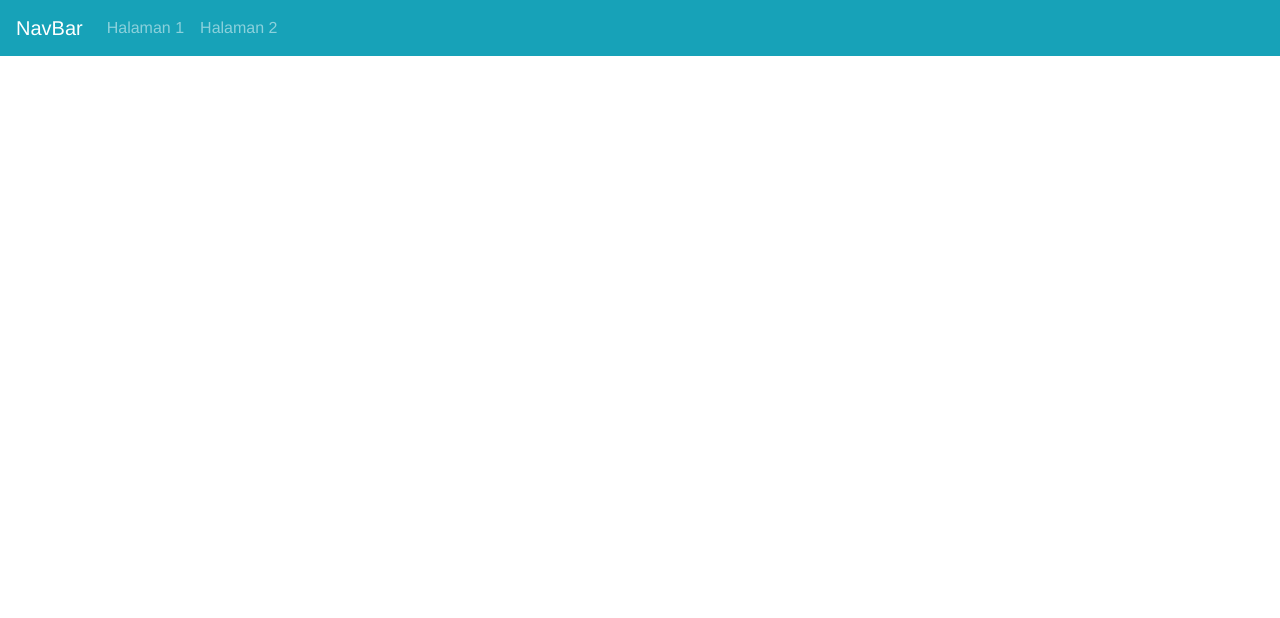
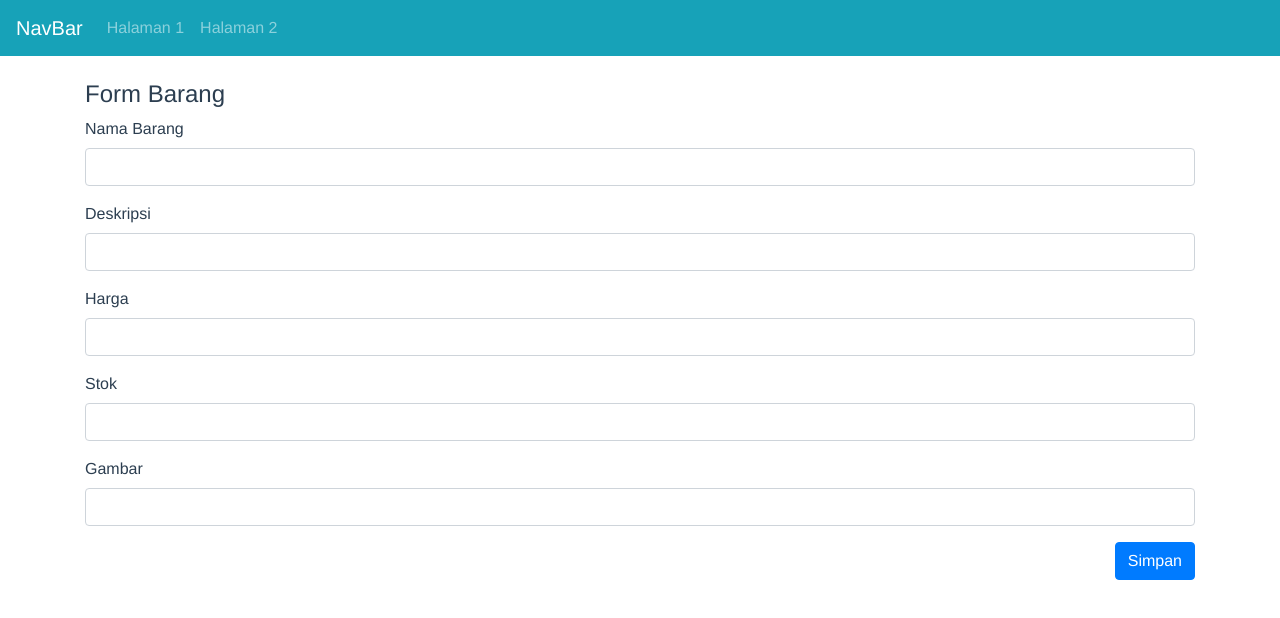
Before and after one commit to radityaWahyu/vue_latihan_lks, a Vue app: page /barang/add in a window 1280 px wide. Shown: the top 618 px of the page. Built offline with nearby package versions, Linux system fonts and the light colour scheme.

Commit message:
axios_post
penambahan penggunaan axios post dan menggunakan router push

```diff
--- a/src/router.js
+++ b/src/router.js
@@ -16,6 +16,11 @@ export default new Router({
       path: "/hal2",
       name: "halamanDua",
       component: () =>import("./views/HalamanDua.vue")
+    },
+    {
+      path: "/barang/add",
+      name: "addBarang",
+      component: () => import("./views/ItemForm.vue")
     }
   ]
 });
--- a/src/views/HalamanSatu.vue
+++ b/src/views/HalamanSatu.vue
@@ -1,6 +1,7 @@
 <template>
   <b-container>
     <h3>Ini halaman 1</h3>
+    <b-button variant="primary" class="mb-4" :to="{ name:'addBarang' }">Tambah Data</b-button>
     <b-table
       striped
       hover
--- /dev/null
+++ b/src/views/ItemForm.vue
@@ -0,0 +1,93 @@
+<template>
+  <b-container class="text-left pt-4">
+    <h4 class="">Form Barang</h4>
+    <b-form >
+      <b-form-group
+        label="Nama Barang"
+      >
+        <b-form-input
+          v-model="name"
+          type="text"
+        ></b-form-input>
+      </b-form-group>
+      <b-form-group
+        label="Deskripsi"
+      >
+        <b-form-input
+          v-model="description"
+          type="text"
+        ></b-form-input>
+      </b-form-group>
+      <b-form-group
+        label="Harga"
+      >
+        <b-form-input
+          v-model="price"
+          type="text"
+        ></b-form-input>
+      </b-form-group>
+      <b-form-group
+        label="Stok"
+      >
+        <b-form-input
+          v-model="stock"
+          type="text"
+        ></b-form-input>
+      </b-form-group>
+      <b-form-group
+        label="Gambar"
+      >
+        <b-form-input
+          v-model="images"
+          type="text"
+        ></b-form-input>
+      </b-form-group>
+      <div class="text-right">
+        <b-button variant="primary" @click="onSubmit">Simpan</b-button>
+      </div>
+    </b-form>
+  </b-container>
+</template>
+<script>
+export default {
+  name: "ItemForm",
+  data() {
+    return {
+      name: "",
+      price: "",
+      description: "",
+      images: "",
+      stock: "",
+      url: process.env.VUE_APP_API_URL,
+      token: localStorage.getItem("token")
+    }
+  },
+  methods: {
+    onSubmit() {
+
+      this.$http.post(`${this.url}product`,
+      {
+        name: this.name,
+        description: this.description,
+        price: this.price,
+        stock: this.stock,
+        image: this.images
+      },
+      {
+        headers: {
+          "Authorization":`Bearer ${this.token}`
+        }
+      }).then((response) => {
+        if(response.data.status === "success" ) {
+          this.$router.push({name: "halamanSatu"});
+        }else{
+          alert("gagal disimpan");
+        }
+      });
+    }
+  }
+}
+</script>
+<style lang="scss" scoped>
+
+</style>
```
